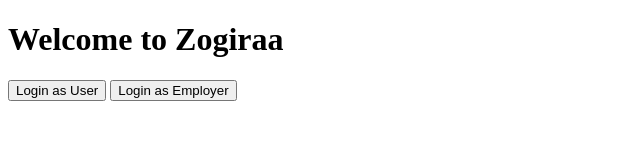
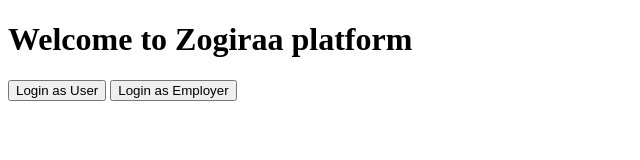
Before and after one commit to prathap4414/zogiraa-practice, a website: page index.html in a window 1280 px wide. Shown: the whole page, without its empty margins (0-640 px from the left). Drawn offline with Linux system fonts and the light colour scheme.

Commit message:
updated homepage title

```diff
--- a/index.html
+++ b/index.html
@@ -4,7 +4,7 @@
   <title>Zogiraa Demo</title>
 </head>
 <body>
-  <h1>Welcome to Zogiraa</h1>
+  <h1>Welcome to Zogiraa platform</h1>
 
   <button onclick="login('user')">Login as User</button>
   <button onclick="login('employer')">Login as Employer</button>
```
